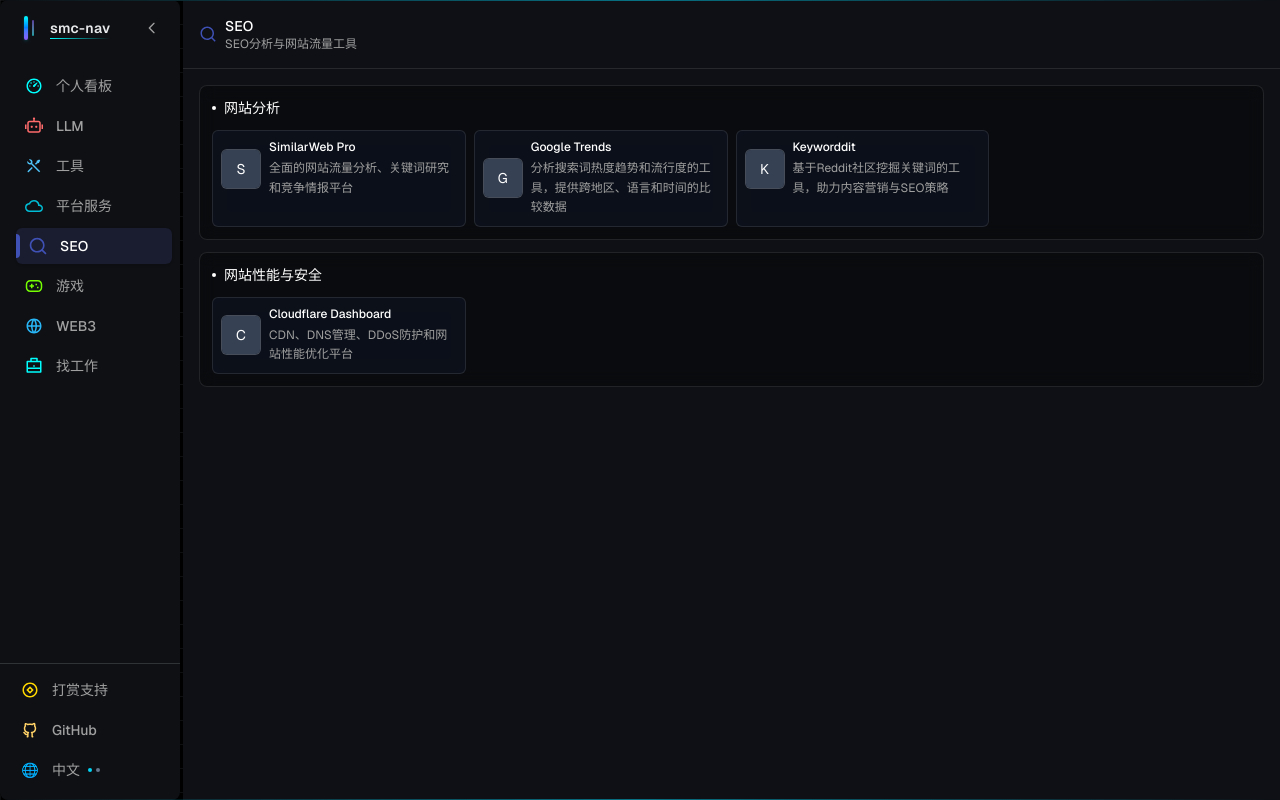
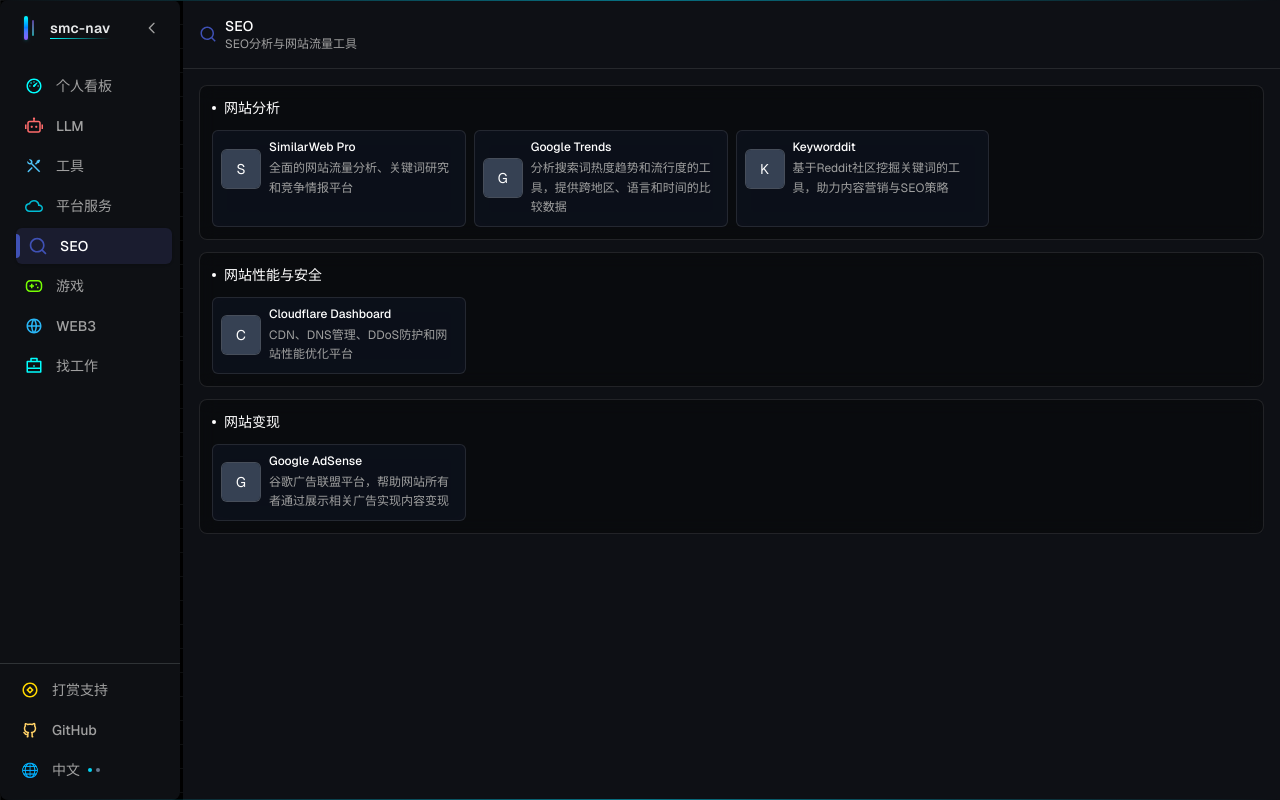
Before and after one commit to sumingcheng/smc-nav, a Next.js app: page /seo in a window 1280 px wide. Built offline with nearby package versions, Linux system fonts and the light colour scheme.

Commit message:
feat: add new category for website monetization with Google AdSense details

```diff
--- a/src/data/seo.tsx
+++ b/src/data/seo.tsx
@@ -45,5 +45,18 @@
         },
       ],
     },
+    {
+      id: 'website-monetization',
+      name: '网站变现',
+      description: '',
+      websites: [
+        {
+          name: 'Google AdSense',
+          url: 'https://adsense.google.com/',
+          description: '谷歌广告联盟平台，帮助网站所有者通过展示相关广告实现内容变现',
+          icon: 'https://www.google.com/s2/favicons?domain=google.com&sz=64',
+        },
+      ],
+    },
   ],
 };
```
